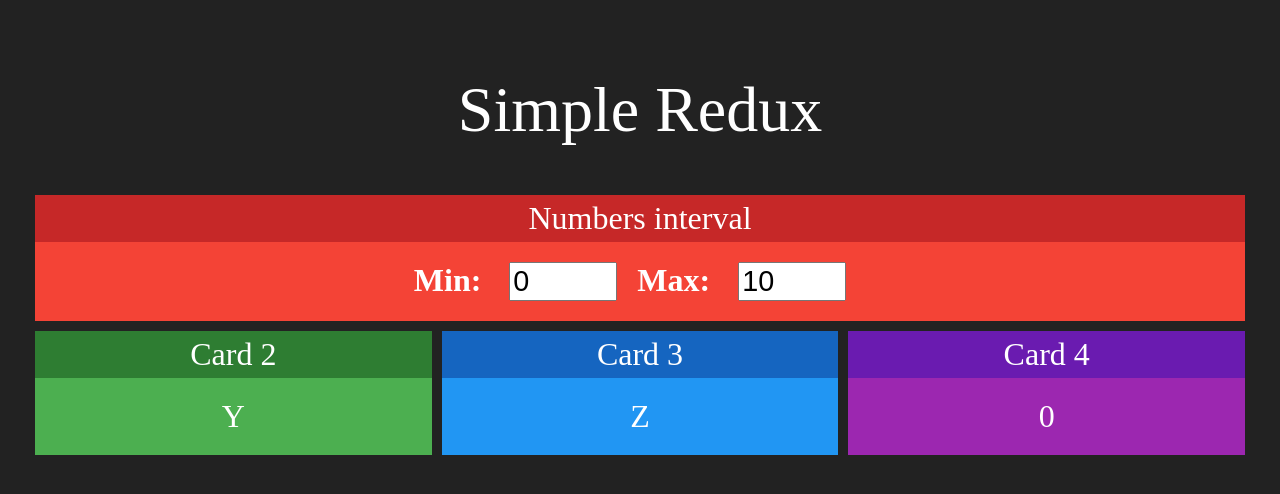
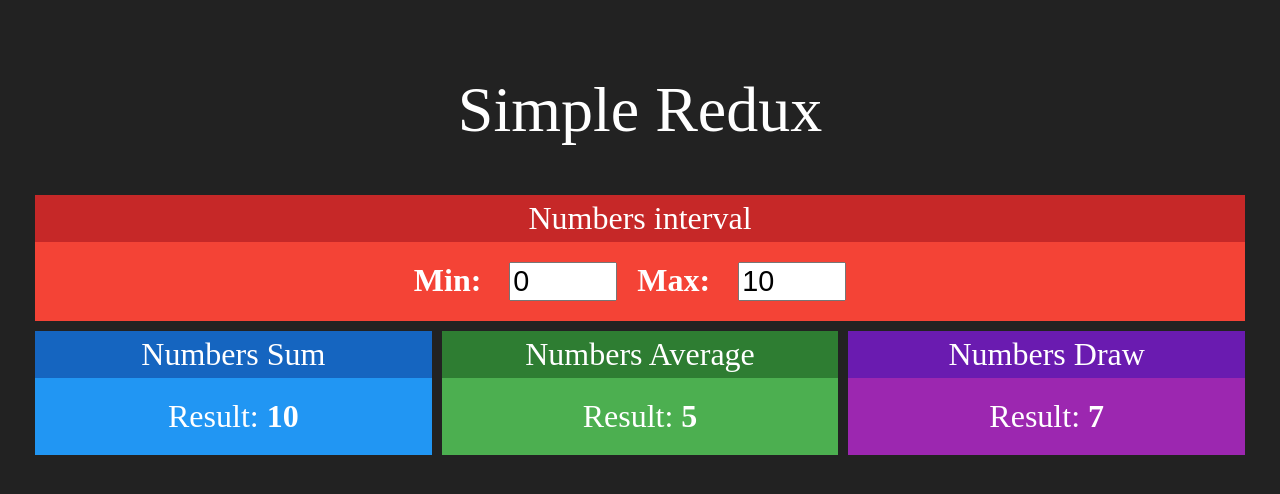
Before and after one commit to matheusrf96/simple-redux, a React (Create React App) app: page / in a window 1280 px wide. Shown: the top 494 px of the page. Built offline with nearby package versions, Linux system fonts and the light colour scheme.

Commit message:
Implement additional components

```diff
--- a/src/App.js
+++ b/src/App.js
@@ -1,7 +1,9 @@
 import './App.css';
 
-import Card from './components/Card';
 import Interval from './components/Interval';
+import Sum from './components/Sum';
+import Average from './components/Average';
+import Draw from './components/Draw';
 
 function App() {
   return (
@@ -9,13 +11,13 @@
       <h1>Simple Redux</h1>
 
       <div className="line">
-        <Interval>X</Interval>
+        <Interval />
       </div>
 
       <div className="line">
-        <Card title="Card 2" green>Y</Card>
-        <Card title="Card 3" blue>Z</Card>
-        <Card title="Card 4" purple>0</Card>
+        <Sum />
+        <Average />
+        <Draw />
       </div>
     </div>
   );
--- /dev/null
+++ b/src/components/Average.jsx
@@ -0,0 +1,18 @@
+import React from "react"
+
+import Card from './Card'
+
+const Average = (props) => {
+    return (
+        <Card title="Numbers Average" green>
+            <div className="Interval">
+                <span>
+                    <span>Result: </span>
+                    <strong>5</strong>
+                </span>
+            </div>
+        </Card>
+    )
+}
+
+export default Average
--- /dev/null
+++ b/src/components/Draw.jsx
@@ -0,0 +1,18 @@
+import React from "react"
+
+import Card from './Card'
+
+const Draw = (props) => {
+    return (
+        <Card title="Numbers Draw" purple>
+            <div className="Interval">
+                <span>
+                    <span>Result: </span>
+                    <strong>7</strong>
+                </span>
+            </div>
+        </Card>
+    )
+}
+
+export default Draw
--- /dev/null
+++ b/src/components/Sum.jsx
@@ -0,0 +1,18 @@
+import React from "react"
+
+import Card from './Card'
+
+const Sum = (props) => {
+    return (
+        <Card title="Numbers Sum" blue>
+            <div className="Interval">
+                <span>
+                    <span>Result: </span>
+                    <strong>10</strong>
+                </span>
+            </div>
+        </Card>
+    )
+}
+
+export default Sum
```
